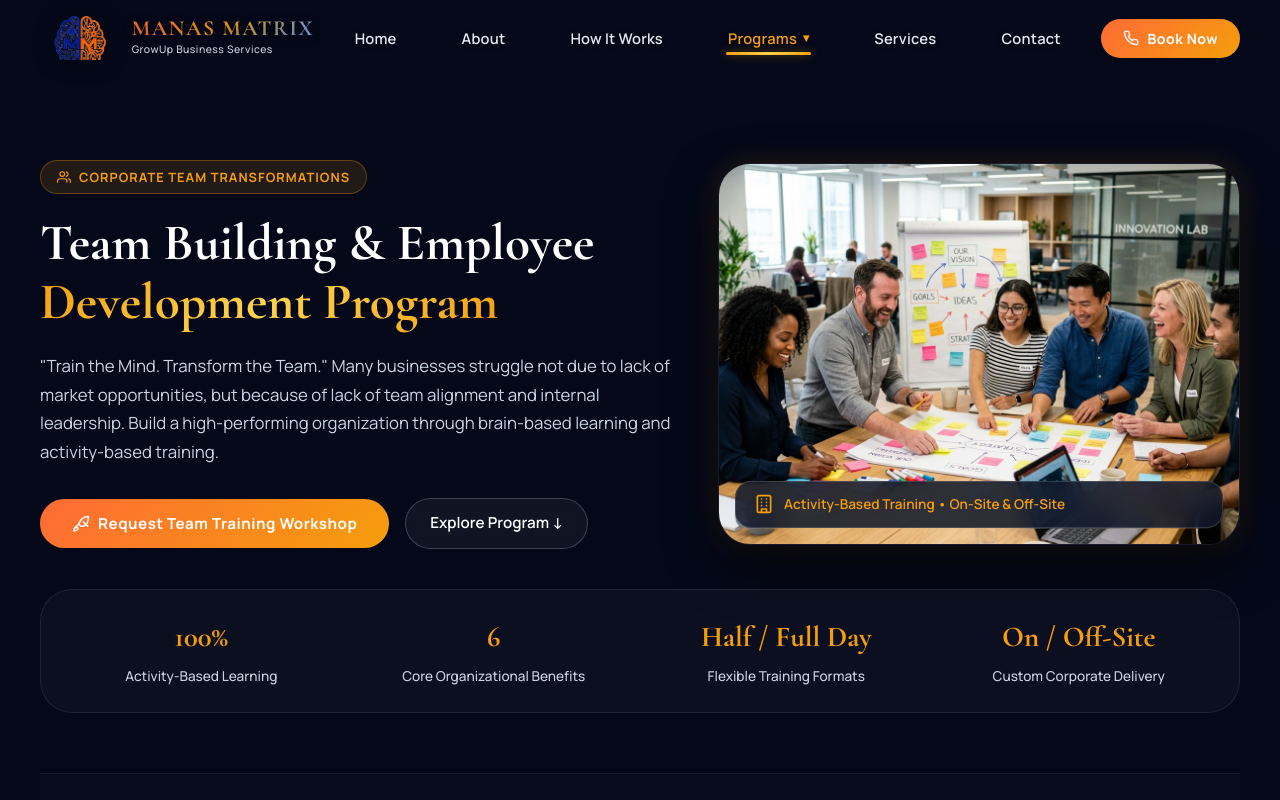
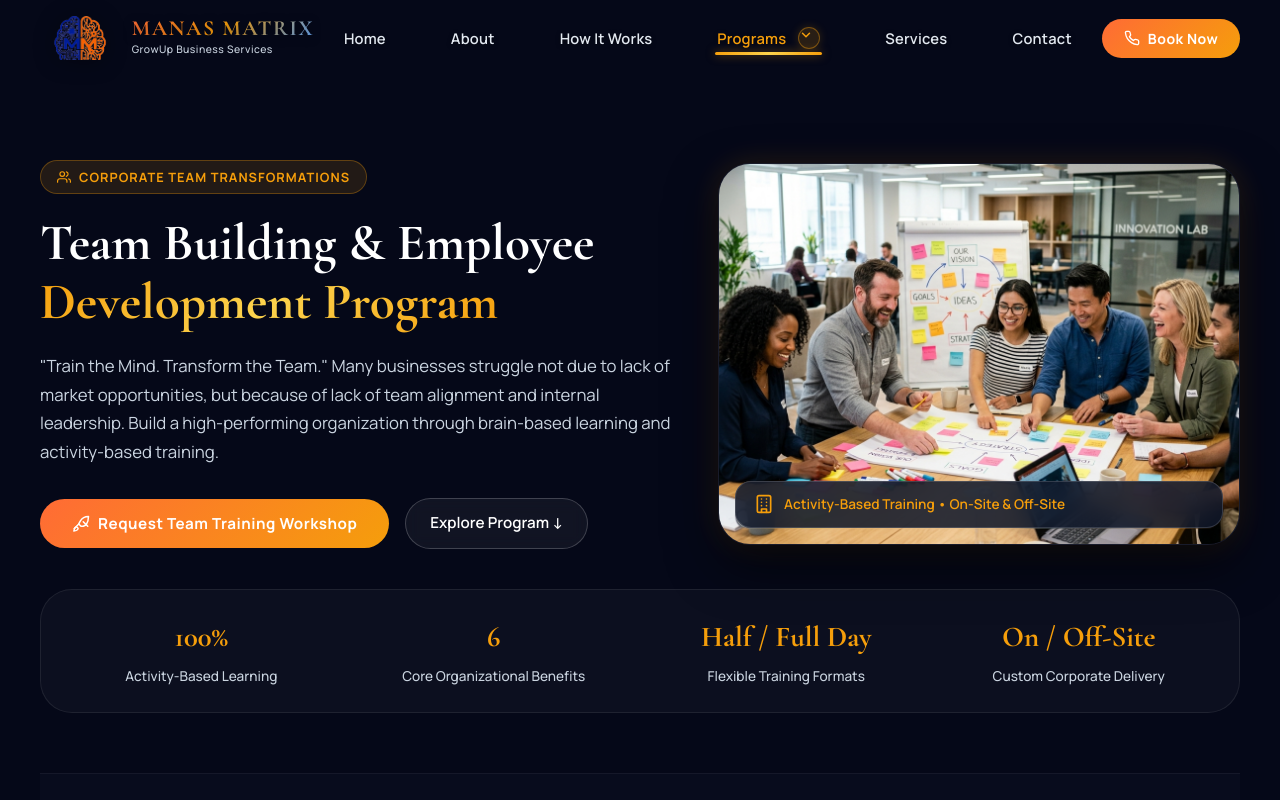
Before and after one commit to fuertenitesh-sys/ManasMatrix_Latest, a React (Vite) app: page /programs/team-building in a window 1280 px wide. Shown: the top 800 px of the page. Built offline with nearby package versions, Linux system fonts and the light colour scheme.

Commit message:
Enhance Programs nav item dropdown arrow size and replace emojis with SVG Lucide icons

```diff
--- a/src/components/Icons.jsx
+++ b/src/components/Icons.jsx
@@ -212,3 +212,10 @@ export const ActivityIcon = ({ size = 20, color = 'currentColor', className = ''
     <polyline points="22 12 18 12 15 21 9 3 6 12 2 12" />
   </svg>
 );
+
+// Chevron Down Icon
+export const ChevronDownIcon = ({ size = 16, color = 'currentColor', className = '' }) => (
+  <svg width={size} height={size} viewBox="0 0 24 24" fill="none" stroke={color} strokeWidth="2.5" strokeLinecap="round" strokeLinejoin="round" className={className}>
+    <polyline points="6 9 12 15 18 9" />
+  </svg>
+);
--- a/src/components/Navbar/Navbar.css
+++ b/src/components/Navbar/Navbar.css
@@ -267,17 +267,29 @@
 }
 
 .navbar__link--has-dropdown {
-  gap: 6px;
+  gap: 8px;
 }
 
 .navbar__dropdown-arrow {
-  font-size: 0.75rem;
-  transition: transform 0.2s ease;
-  color: var(--color-gold);
+  display: inline-flex;
+  align-items: center;
+  justify-content: center;
+  width: 22px;
+  height: 22px;
+  border-radius: 50%;
+  background: rgba(245, 158, 11, 0.15);
+  border: 1px solid rgba(245, 158, 11, 0.4);
+  transition: transform 0.3s cubic-bezier(0.16, 1, 0.3, 1), background 0.3s ease, border-color 0.3s ease;
+  margin-left: 4px;
+  flex-shrink: 0;
+  box-shadow: 0 0 10px rgba(245, 158, 11, 0.2);
 }
 
 .navbar__item--dropdown:hover .navbar__dropdown-arrow {
   transform: rotate(180deg);
+  background: rgba(245, 158, 11, 0.3);
+  border-color: rgba(245, 158, 11, 0.7);
+  box-shadow: 0 0 14px rgba(245, 158, 11, 0.4);
 }
 
 .navbar__dropdown {
--- a/src/components/Navbar/Navbar.jsx
+++ b/src/components/Navbar/Navbar.jsx
@@ -1,14 +1,37 @@
 import React, { useState, useEffect } from 'react';
 import { Link, NavLink, useLocation } from 'react-router-dom';
-import { PhoneIcon } from '../Icons';
+import {
+  PhoneIcon,
+  ChevronDownIcon,
+  ChildIcon,
+  BriefcaseIcon,
+  BrainIcon,
+  UsersIcon
+} from '../Icons';
 import BookingModal from '../BookingModal/BookingModal';
 import './Navbar.css';
 
 const programOptions = [
-  { label: 'Child Development', path: '/programs/child-development', icon: '👶' },
-  { label: 'Personalized Business Development', path: '/programs/business-development', icon: '💼' },
-  { label: 'Brain Mapping (DMIT)', path: '/programs/brain-mapping', icon: '🧠' },
-  { label: 'Team Building & Employee Development', path: '/programs/team-building', icon: '👥' },
+  {
+    label: 'Child Development',
+    path: '/programs/child-development',
+    icon: <ChildIcon size={18} color="#EC4899" />
+  },
+  {
+    label: 'Personalized Business Development',
+    path: '/programs/business-development',
+    icon: <BriefcaseIcon size={18} color="#60A5FA" />
+  },
+  {
+    label: 'Brain Mapping (DMIT)',
+    path: '/programs/brain-mapping',
+    icon: <BrainIcon size={18} color="#F59E0B" />
+  },
+  {
+    label: 'Team Building & Employee Development',
+    path: '/programs/team-building',
+    icon: <UsersIcon size={18} color="#10B981" />
+  },
 ];
 
 const Navbar = () => {
@@ -102,7 +125,9 @@ const Navbar = () => {
                       onClick={() => handleNavClick(link.path)}
                     >
                       <span>{link.label}</span>
-                      <span className="navbar__dropdown-arrow">▾</span>
+                      <span className="navbar__dropdown-arrow">
+                        <ChevronDownIcon size={14} color="#F59E0B" />
+                      </span>
                     </NavLink>
 
                     <div className={`navbar__dropdown ${dropdownOpen ? 'navbar__dropdown--open' : ''}`}>
@@ -199,7 +224,14 @@ const Navbar = () => {
                             setMobileProgramsOpen(!mobileProgramsOpen);
                           }}
                         >
-                          {mobileProgramsOpen ? '▲' : '▼'}
+                          <ChevronDownIcon
+                            size={16}
+                            color="#F59E0B"
+                            style={{
+                              transform: mobileProgramsOpen ? 'rotate(180deg)' : 'rotate(0deg)',
+                              transition: 'transform 0.2s ease'
+                            }}
+                          />
                         </button>
                       </div>
                     </li>
@@ -212,7 +244,7 @@ const Navbar = () => {
                             className={`navbar__mobile-sublink ${location.pathname === opt.path ? 'navbar__mobile-sublink--active' : ''}`}
                             onClick={() => handleNavClick(opt.path)}
                           >
-                            <span style={{ fontSize: '0.9rem' }}>{opt.icon}</span>
+                            <span className="navbar__dropdown-icon">{opt.icon}</span>
                             <span>{opt.label}</span>
                           </Link>
                         ))}
```
